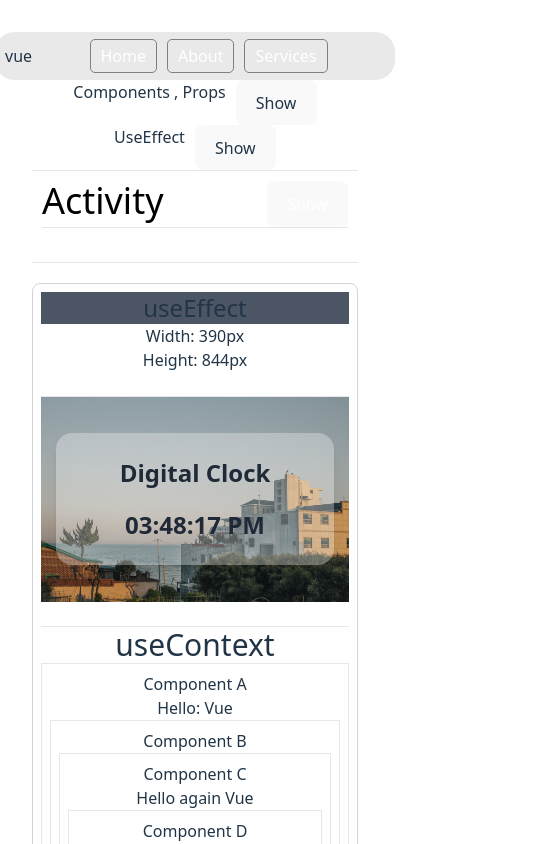
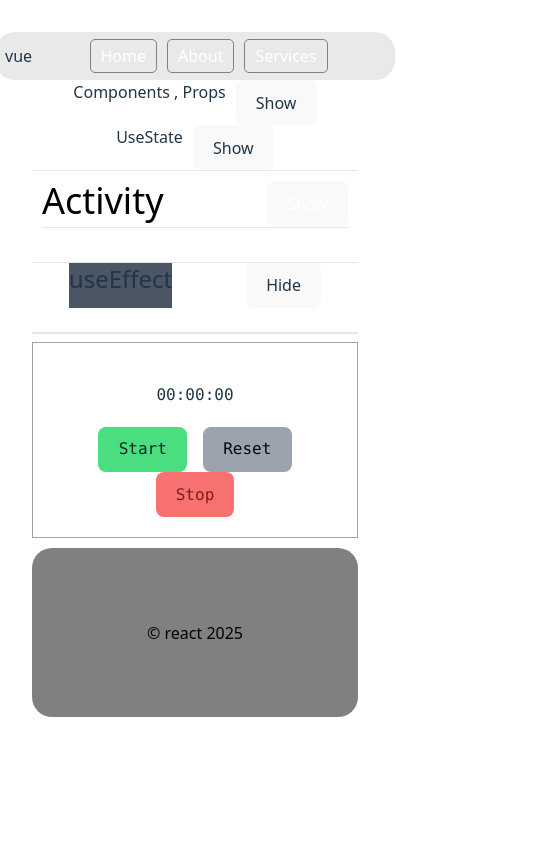
Before and after one commit to reliepalor/react-practice, a React (Vite) app: page / in a window 390 px wide. Shown: the top 844 px of the page, 535 px wide, since content can reach past the window. Built offline with nearby package versions, Linux system fonts and the light colour scheme; no server answers.

Commit message:
update activity

```diff
--- a/src/Activity/StopWatch.jsx
+++ b/src/Activity/StopWatch.jsx
@@ -49,7 +49,7 @@ const StopWatch = () => {
 
     return(
         <div className='border border-gray-400 p-5 my-2 font-mono'>
-            <div className='p-5 text-8xl hover:scale-105 duration-200 ease-in-out text-center cursor-pointer'>{formatTime()}</div>
+            <div className='p-5 c sm:text-2xl md:text-4xl lg:text-8xl hover:scale-105 duration-200 ease-in-out text-center cursor-pointer'>{formatTime()}</div>
             <button className='mx-2 bg-green-400 hover:bg-green-500 duration-200  text-green-950 hover:scale-105  ease-in-out text-center cursor-pointer' onClick={start} >Start</button>
             <button className='mx-2 bg-gray-400 hover:bg-gray-500 duration-200  text-gray-950 hover:scale-105 ease-in-out text-center cursor-pointer' onClick={reset} >Reset</button>
             <button className='mx-2 bg-red-400 hover:bg-red-500 duration-200  text-red-900 hover:scale-105  ease-in-out text-center cursor-pointer' onClick={stop}> Stop</button>
--- a/src/App.jsx
+++ b/src/App.jsx
@@ -111,6 +111,12 @@ const App = () => {
       setActivityHide(false);
     }
 
+    const [isuseEffect, setUseEffect] = useState(false)
+    const handleUseEffect = () => {
+      setUseEffect(false)
+    }
+
+
   return (
     <div>
        <div style={{display: 'flex', justifyContent: 'center', alignItems: 'center'}}>
@@ -198,7 +204,7 @@ const App = () => {
 
       <div >
         <div style={{display:'flex', justifyContent:'center', gap:'10px'}}>
-          <h2>UseEffect</h2>
+          <h2>UseState</h2>
           <button onClick={() => setVisible2(!isVisible2)}>{isVisible2 ? 'Hide' : 'Show'}</button>
         </div>
 
@@ -239,10 +245,16 @@ const App = () => {
 
       <br /><hr />
 
+      <div className='flex justify-around'>
+        <h2 className='text-2xl bg-gray-600'>useEffect</h2>
+        <button onClick={() => setUseEffect(!isuseEffect)}>{!isuseEffect ? 'Hide' : 'Show'}</button>
+      </div>
+
+      {isuseEffect &&
       <div className='border border-gray-300 mt-5 p-2 rounded-lg'>
-        <h2 className='text-2xl bg-gray-600'>useEffect</h2>
         <Component1 />
       </div>
+      }
 
       <br />
       <div className='border '></div>
```
